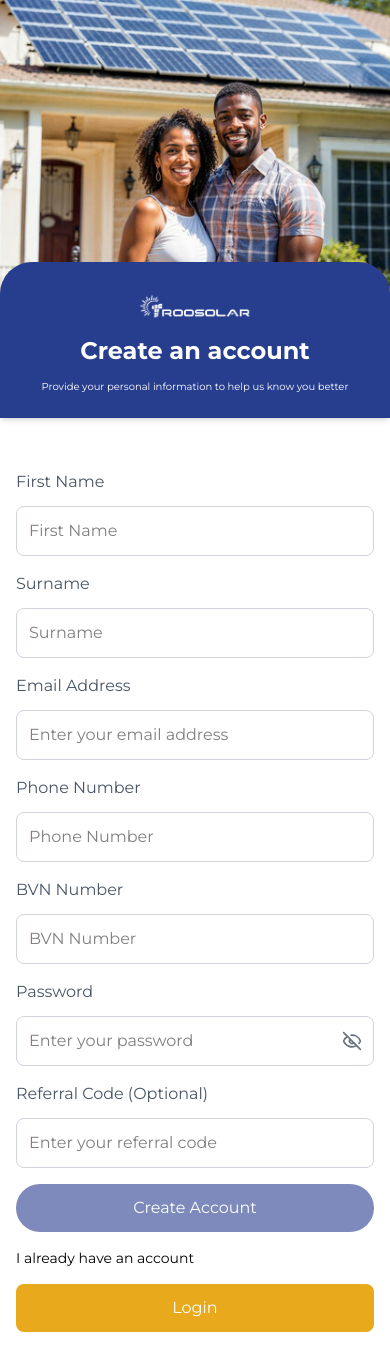
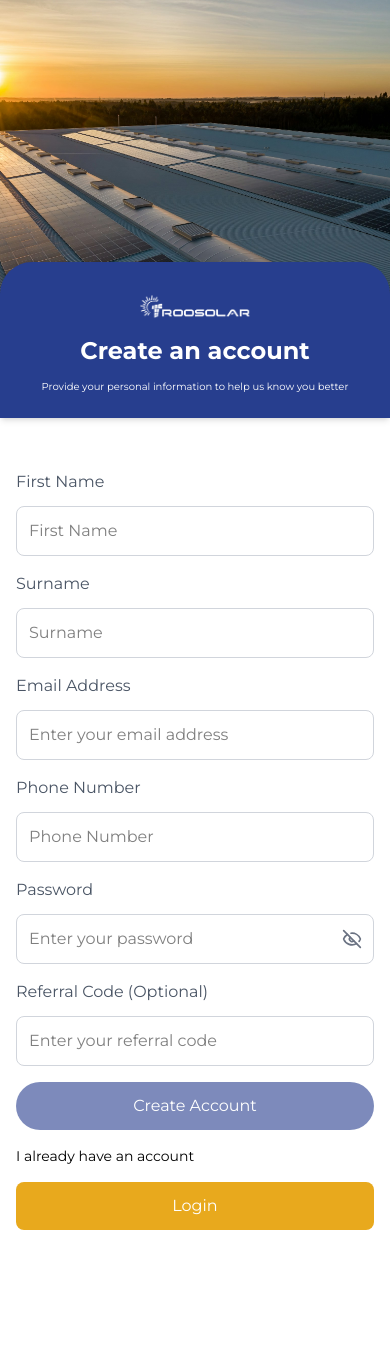
Before and after one commit to CodeCraftersgcuf/Troosolar_Dashboard, a React (Vite) app: page /register in a window 390 px wide. After the commit the page ends 1266 px from the top, so only its background shows below. Built offline with nearby package versions, Linux system fonts and the light colour scheme; a web font is replaced by a local one.

Commit message:
Update Auth.jsx

```diff
--- a/src/Pages/Auth.jsx
+++ b/src/Pages/Auth.jsx
@@ -30,13 +30,12 @@ const Auth = () => {
       // For login, only email and password are required
       return formData.email.trim() !== "" && formData.password.trim() !== "";
     } else {
-      // For registration, all fields except referral code are required
+      // For registration, all fields except referral code and BVN are required
       return (
         formData.firstName.trim() !== "" &&
         formData.surname.trim() !== "" &&
         formData.email.trim() !== "" &&
         formData.phone.trim() !== "" &&
-        formData.bvn.trim() !== "" &&
         formData.password.trim() !== ""
       );
     }
@@ -63,7 +62,7 @@ const Auth = () => {
           email: formData.email?.trim(),
           password: formData.password,
           phone: formData.phone?.trim(),
-          bvn: String(formData.bvn ?? "").trim(),
+          // BVN removed - no longer required for registration
           referral_code: formData.code ? String(formData.code).trim() : null,
           role: "Admin",
         };
@@ -247,15 +246,6 @@ const Auth = () => {
                       onChange={handleChange}
                     />
                     <Input
-                      id="bvn"
-                      name="bvn" // ✅
-                      label="BVN Number"
-                      placeholder="BVN Number"
-                      type="number"
-                      value={formData.bvn}
-                      onChange={handleChange}
-                    />
-                    <Input
                       id="code"
                       name="code" // ✅
                       label="Referral Code (Optional)"
@@ -303,7 +293,7 @@ const Auth = () => {
 
       <div className="w-full min-h-screen sm:hidden block relative">
         <img
-          src={assets.loginImageForSm}
+          src={assets.loginImage}
           className="w-full h-[40vh] object-cover"
           alt="Mobile Background"
         />
@@ -367,16 +357,6 @@ const Auth = () => {
                 onChange={handleChange}
                 isMobile={true}
               />
-              <Input
-                id="bvn"
-                name="bvn" // ✅
-                label="BVN Number"
-                placeholder="BVN Number"
-                type="number"
-                value={formData.bvn}
-                onChange={handleChange}
-                isMobile={true}
-              />
             </>
           )}
 
```
